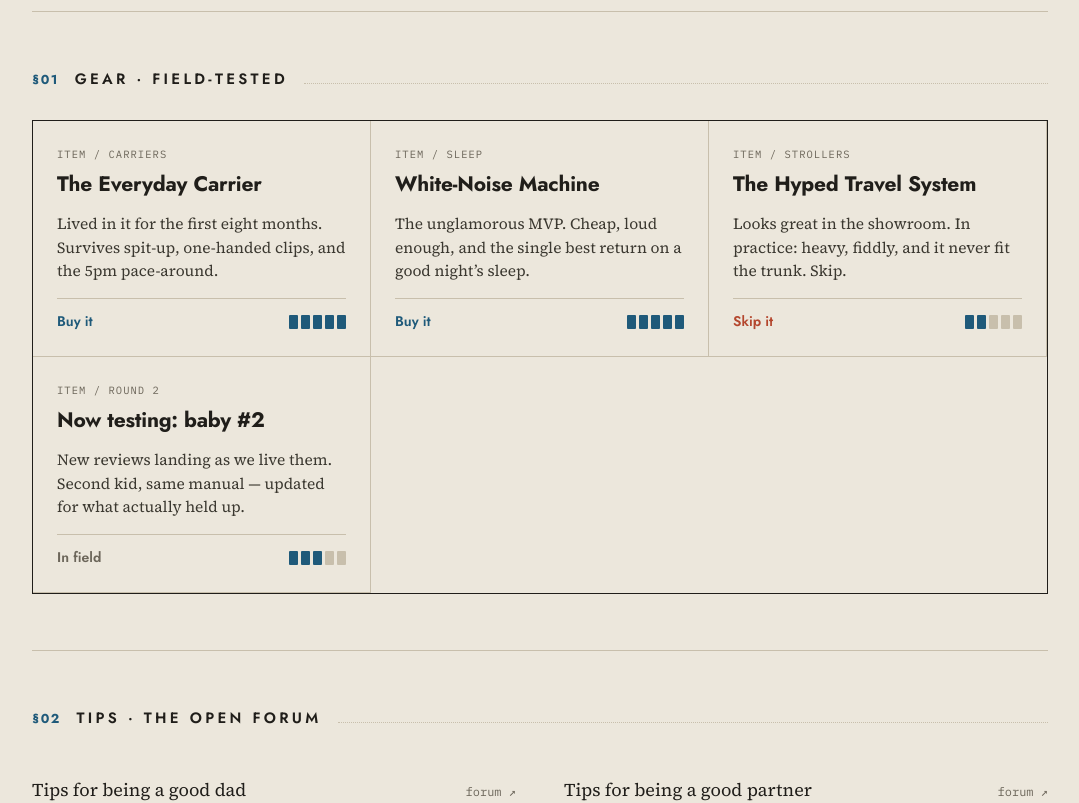
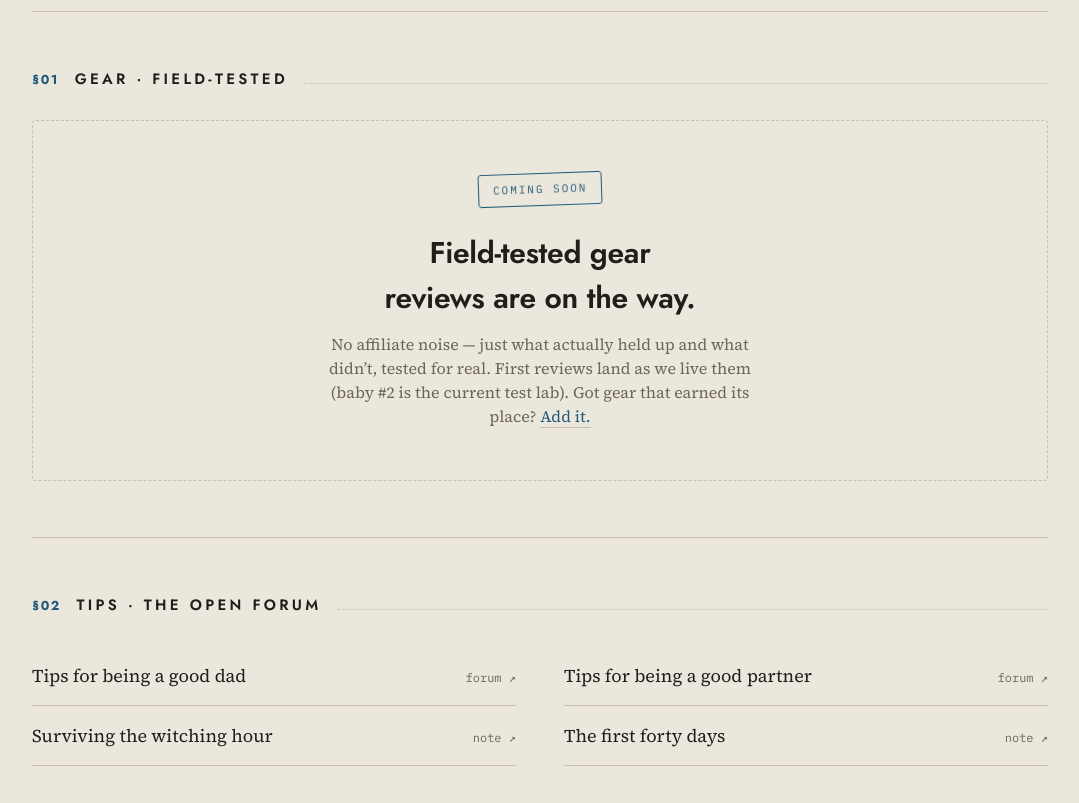
Before and after one commit to dadtribe/website, a Next.js app: page /#/ in a window 1280 px wide. Shown: the part 1100-1903 px from the top of the page, without its empty margins (100-1179 px from the left). Built offline with nearby package versions, Linux system fonts and the light colour scheme.

Commit message:
Gear section: coming-soon placeholder
Replace the sample gear spec cards with a 'coming soon' panel so no
placeholder reviews read as real. Update the contribute changelog to
match current content (packing lists, first forty, open gear reviews).

```diff
--- a/components/Home.tsx
+++ b/components/Home.tsx
@@ -54,79 +54,17 @@ export const Home = () => (
         <h2>Gear · Field-Tested</h2>
         <span className={s.fill} />
       </div>
-      <div className={s.specgrid}>
-        <article className={s.spec}>
-          <div className={s.fld}>Item / Carriers</div>
-          <h3>The Everyday Carrier</h3>
-          <p>
-            Lived in it for the first eight months. Survives spit-up, one-handed
-            clips, and the 5pm pace-around.
-          </p>
-          <div className={s.rating}>
-            <span className={s.verdict}>Buy it</span>
-            <span className={s.bars} aria-label="5 of 5">
-              <i />
-              <i />
-              <i />
-              <i />
-              <i />
-            </span>
-          </div>
-        </article>
-        <article className={s.spec}>
-          <div className={s.fld}>Item / Sleep</div>
-          <h3>White-Noise Machine</h3>
-          <p>
-            The unglamorous MVP. Cheap, loud enough, and the single best return
-            on a good night&rsquo;s sleep.
-          </p>
-          <div className={s.rating}>
-            <span className={s.verdict}>Buy it</span>
-            <span className={s.bars} aria-label="5 of 5">
-              <i />
-              <i />
-              <i />
-              <i />
-              <i />
-            </span>
-          </div>
-        </article>
-        <article className={s.spec}>
-          <div className={s.fld}>Item / Strollers</div>
-          <h3>The Hyped Travel System</h3>
-          <p>
-            Looks great in the showroom. In practice: heavy, fiddly, and it
-            never fit the trunk. Skip.
-          </p>
-          <div className={s.rating}>
-            <span className={`${s.verdict} ${s.verdictSkip}`}>Skip it</span>
-            <span className={s.bars} aria-label="2 of 5">
-              <i />
-              <i />
-              <i className={s.off} />
-              <i className={s.off} />
-              <i className={s.off} />
-            </span>
-          </div>
-        </article>
-        <article className={s.spec}>
-          <div className={s.fld}>Item / Round 2</div>
-          <h3>Now testing: baby #2</h3>
-          <p>
-            New reviews landing as we live them. Second kid, same manual —
-            updated for what actually held up.
-          </p>
-          <div className={s.rating}>
-            <span className={`${s.verdict} ${s.verdictField}`}>In field</span>
-            <span className={s.bars} aria-label="testing">
-              <i />
-              <i />
-              <i />
-              <i className={s.off} />
-              <i className={s.off} />
-            </span>
-          </div>
-        </article>
+      <div className={s.soon}>
+        <span className={s.soonStamp}>Coming soon</span>
+        <p className={s.soonLead}>Field-tested gear reviews are on the way.</p>
+        <p className={s.soonNote}>
+          No affiliate noise — just what actually held up and what didn&rsquo;t,
+          tested for real. First reviews land as we live them (baby #2 is the
+          current test lab). Got gear that earned its place?{" "}
+          <a href={REPO_URL} target="_blank" rel="noreferrer">
+            Add it.
+          </a>
+        </p>
       </div>
     </section>
 
@@ -248,16 +186,16 @@ export const Home = () => (
         </div>
         <div className={s.log}>
           <div>
-            <b>+ added</b> White-noise machine · sleep
-          </div>
-          <div>
             <b>+ added</b> Packing lists · reusable
           </div>
           <div>
-            <b>~ edited</b> Witching hour · new tactic
+            <b>+ added</b> First forty · field note
           </div>
           <div>
-            <b>− flagged</b> Travel system · overrated
+            <b>~ edited</b> Witching hour · write-up
+          </div>
+          <div>
+            <b>+ open</b> Gear reviews · seeking field notes
           </div>
         </div>
       </div>
--- a/styles/Manual.module.css
+++ b/styles/Manual.module.css
@@ -203,6 +203,49 @@
 }
 .bars i.off {
   background: var(--rule);
+}
+
+/* ---- Coming soon panel ---- */
+.soon {
+  border: 1px dashed var(--rule);
+  border-radius: 4px;
+  padding: 52px 40px;
+  text-align: center;
+}
+.soonStamp {
+  display: inline-block;
+  font-family: var(--font-mono);
+  font-size: 11px;
+  letter-spacing: 0.18em;
+  text-transform: uppercase;
+  color: var(--blue);
+  border: 1.5px solid var(--blue);
+  border-radius: 3px;
+  padding: 7px 14px;
+  transform: rotate(-2deg);
+  margin-bottom: 24px;
+}
+.soonLead {
+  font-family: var(--font-display);
+  font-weight: 600;
+  font-size: clamp(22px, 3vw, 30px);
+  letter-spacing: -0.01em;
+  margin: 0 auto 12px;
+  max-width: 22ch;
+  text-wrap: balance;
+}
+.soonNote {
+  color: var(--graphite);
+  max-width: 54ch;
+  margin: 0 auto;
+  font-size: 16px;
+}
+.soonNote a {
+  color: var(--blue);
+  border-bottom: 1px solid var(--rule);
+}
+.soonNote a:hover {
+  border-color: var(--blue);
 }
 
 /* ---- Index list (tips) ---- */
```
